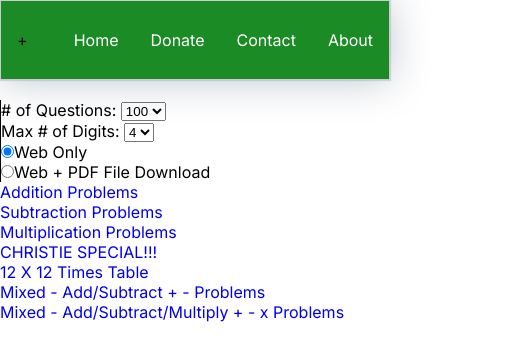
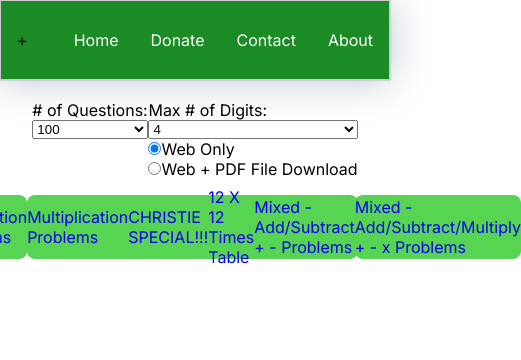
Before and after one commit to philscottcanada/math-work, a Next.js app: page / in a window 390 px wide. Shown: the top 360 px of the page, 521 px wide, since content can reach past the window. Built offline with nearby package versions, Linux system fonts and the light colour scheme.

Commit message:
Fixed UI for mobile

```diff
--- a/app/app.css
+++ b/app/app.css
@@ -1,10 +1,45 @@
-.container-options {
+.container {
+    margin: 0 2rem;
     display: flex;
     flex-direction: column;
     justify-content: center;
 
 }
 
+.container-options {
+    display: flex;
+    flex-direction: row;
+    justify-content: space-around;
+
+}
+
 .questions-container{
-    border-left: 1px black solid
+    display: flex;
+    flex-direction: column;
+
 }
+
+.links {
+
+    background-color: var(--light-green);
+    display: flex;
+    justify-content: center;
+    align-items: center;
+    width: 100%;
+    height: 40px;
+    border-radius: 8px;
+    margin: 1rem 0;
+    padding: 2rem 0;
+}
+
+.links > a{
+    color: var(--font-white);
+    font-weight: bold;
+}
+
+.radio-button-container {
+    display: flex;
+    flex-direction: column;
+    margin: 0 auto;
+    margin-top: 1.5rem;
+}
```
